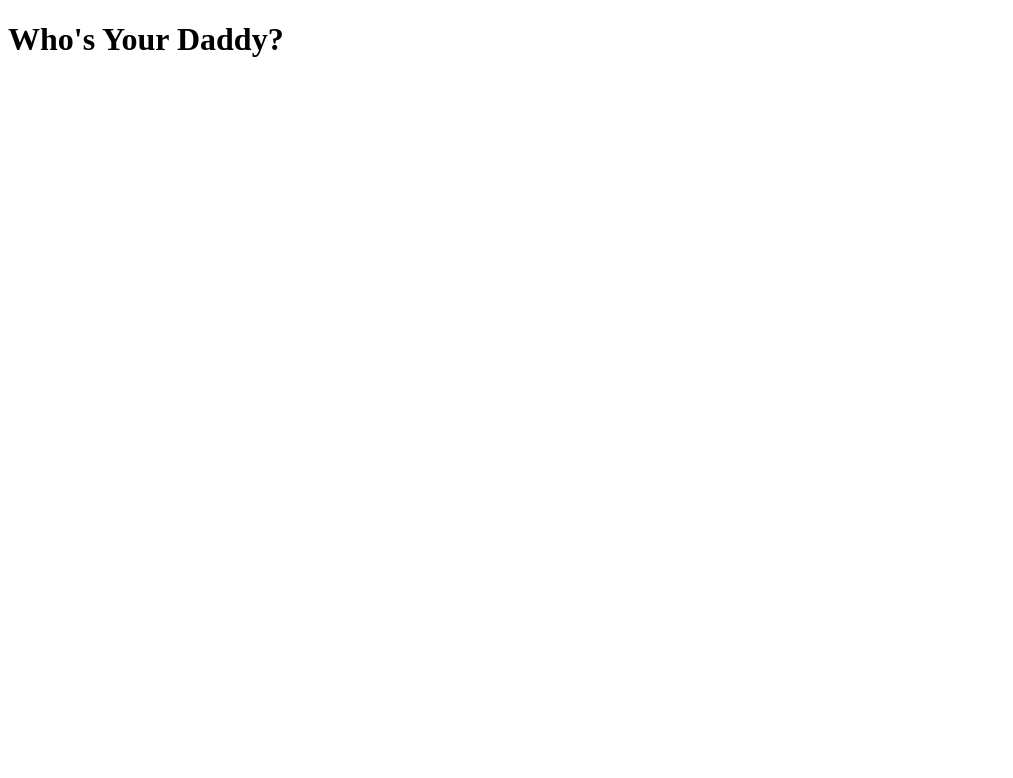
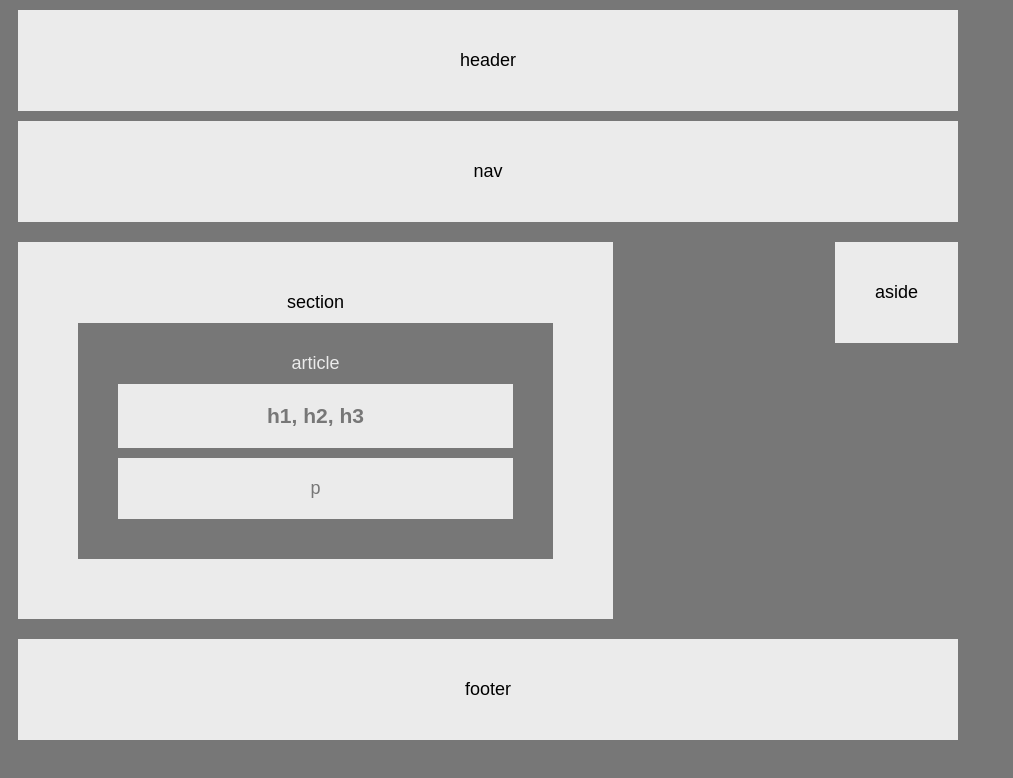
Before and after one commit to bmonreal44094/bmonreal44094.github.io, a plain HTML site: page index.html in a window 1280 px wide. Shown: the whole page, without its empty margins (0-1013 px from the left). Drawn offline with Linux system fonts and the light colour scheme.

Commit message:
simple homework as it is

```diff
--- a/index.html
+++ b/index.html
@@ -1,12 +1,35 @@
+<!-- index.html - wireFrame -->
+
 <!DOCTYPE html>
 <html>
+
 <head>
-	<title>Who's Your Daddy</title>
+	<title>Wire Frame</title>
+	<link rel="stylesheet" type="text/css" href="style.css">
 </head>
-<body>
-	<div>
-	<h1>Who's Your Daddy?</h1>
-	</div>
+
+<header>header</header>
+
+<body class="clearfix">
+
+	<nav>nav</nav>
+
+	<aside>aside</aside>
+
+	<section>section
+
+		<article>article
+
+			<h1>h1, h2, h3</h1>
+
+			<p>p</p>
+
+		</article>
+
+	</section>
 
 </body>
+
+<footer>footer</footer>
+
 </html>
--- /dev/null
+++ b/style.css
@@ -0,0 +1,77 @@
+html {
+		background: #777;
+		font-family: "Arial", "Helvetica Neue", "Helvetica, sans-serif";
+		font-size: 	18px;
+}
+
+body {
+		width: 	960px;
+}
+
+header {
+		padding: 40px;
+		margin: 10px;
+		background: #ebebeb;
+		text-align: center;
+}
+
+nav {
+		padding: 40px;
+		margin: 10px;
+		background: #ebebeb;
+		text-align: center;
+}
+
+footer {
+		padding: 40px;
+		margin: 20px 10px;
+		background: #ebebeb;
+		text-align: center;
+}
+
+section {
+		width: 	495px;
+		padding: 50px;
+		margin: 20px 10px;
+		background: #ebebeb;
+		text-align: center;
+}
+
+aside {
+		width: 445;
+		padding: 40px;
+		margin: 10px;
+		float: right;
+		background: #ebebeb;
+		text-align: center;
+}
+
+article {
+		padding: 30px;
+		margin: 10px;
+		background: #777;
+		color: #ebebeb;
+}
+
+.clearfix::after {
+    	visibility: hidden;
+		display: block;
+		font-size: 0;
+		content: " ";
+		clear: both;
+		height: 0;
+}
+
+h1 {
+		padding: 20px;
+		margin: 10px;
+		background: #ebebeb;
+		color: #777;
+}
+
+p {
+		padding: 20px;
+		margin: 10px;
+		background: #ebebeb;
+		color: #777;
+}
```
